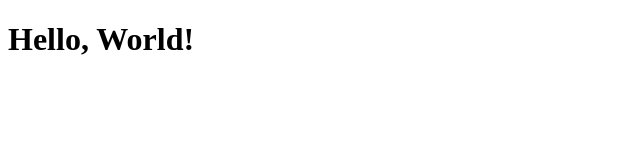
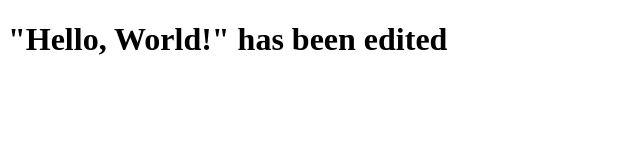
Before and after one commit to Jonjy/CD3338-first-project, a plain HTML site: page index.html in a window 1280 px wide. Shown: the whole page, without its empty margins (0-640 px from the left). Drawn offline with Linux system fonts and the light colour scheme.

Commit message:
Update index.html

```diff
--- a/index.html
+++ b/index.html
@@ -6,6 +6,6 @@
     <title>My First Project</title>
 </head>
 <body>
-    <h1>Hello, World!</h1>
+    <h1>"Hello, World!" has been edited</h1>
 </body>
 </html>
```
